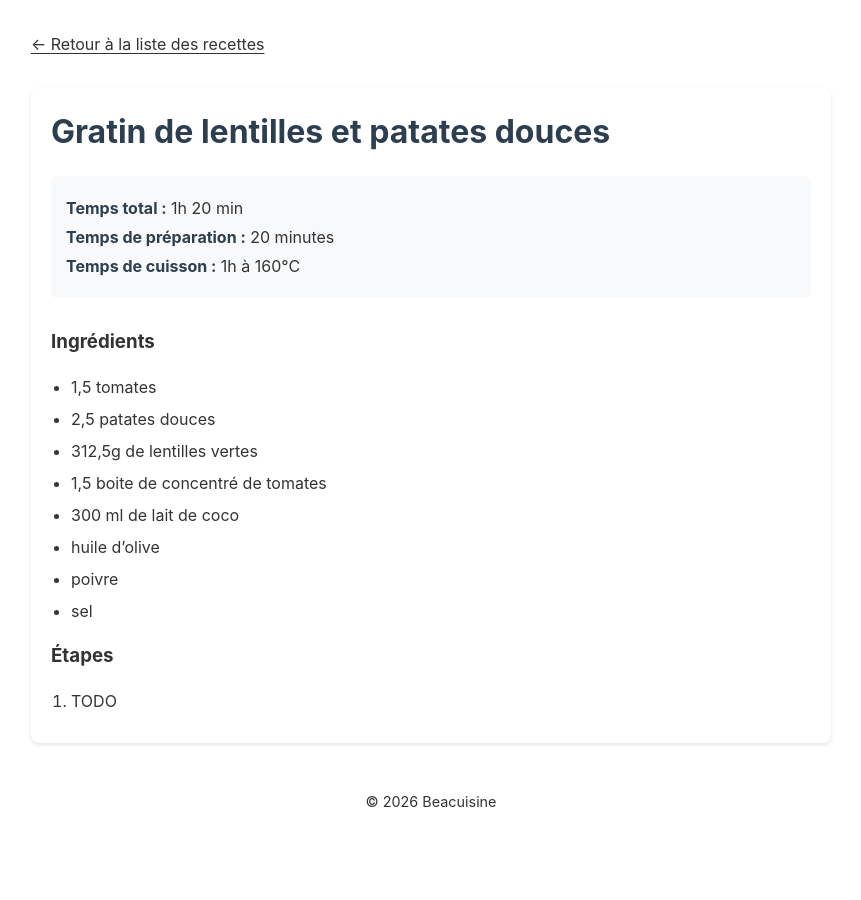
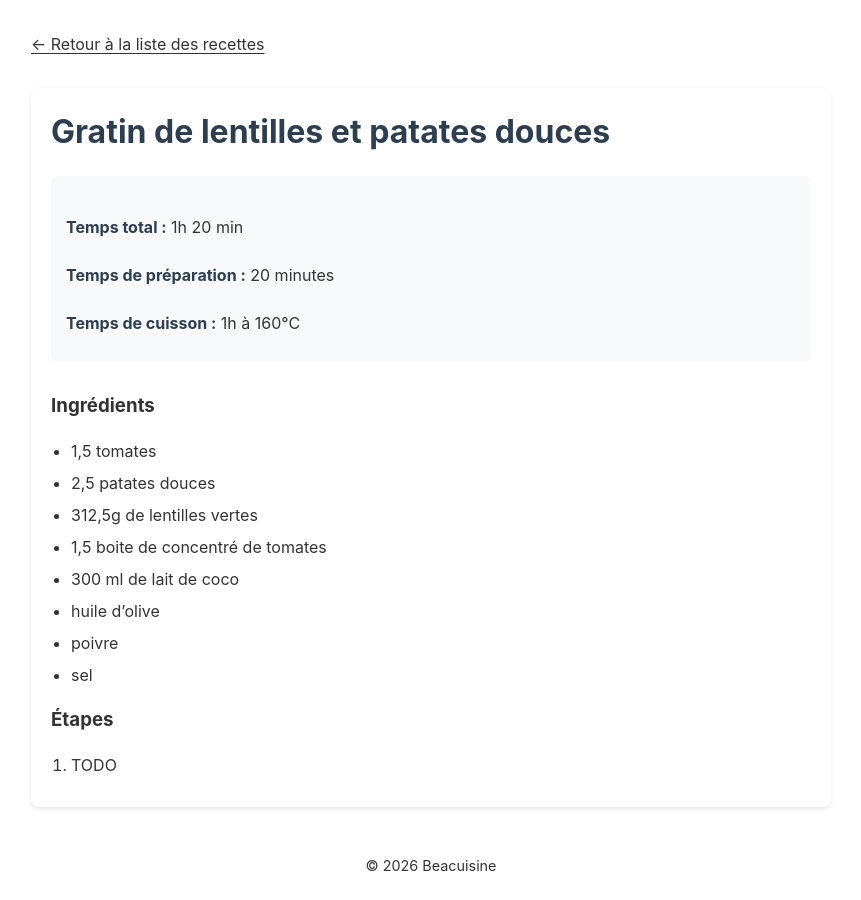
Before and after one commit to beacuisine/beacuisine.github.io, a Jekyll site: the page built from _recipes/gratin-lentilles-patates-douces.md, in a window 1280 px wide. Shown: the whole page, without its empty margins (209-1070 px from the left). Built offline with Jekyll 4.4.1, drawn with Linux system fonts in a browser that asks for light colours.

Commit message:
Update styles.css

```diff
--- a/css/styles.css
+++ b/css/styles.css
@@ -431,6 +431,12 @@
   margin-bottom: 30px;
 }
 
+/* Sub-section label, e.g. <p><strong>Sauce crémeuse</strong></p> */
+.recipe p:has(> strong:only-child) {
+  margin-top: 1.5rem;
+  margin-bottom: 0.75rem;
+}
+
 .recipe ul,
 .recipe ol {
   padding-left: 20px;
```
